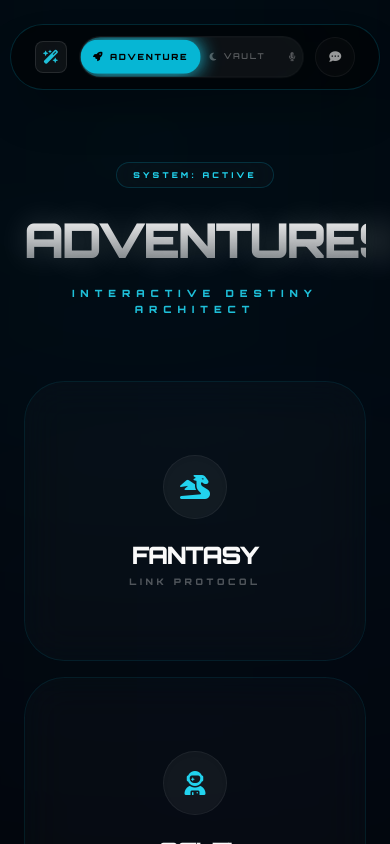
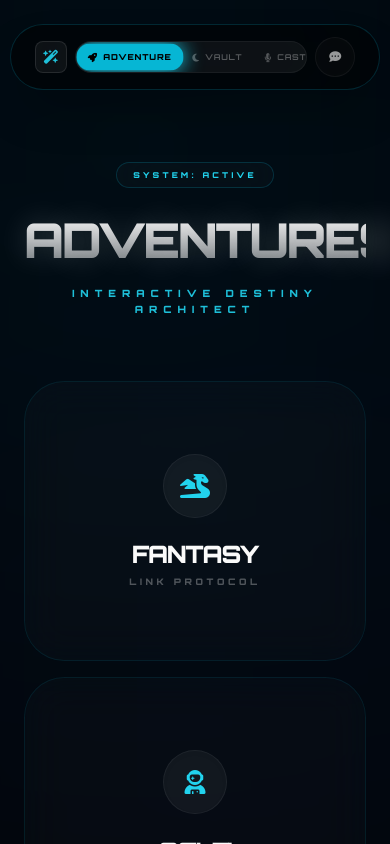
Before and after one commit to sphr503-ai/StoryScape2.0, a React (Vite) app: page / in a window 390 px wide. Shown: the top 844 px of the page. Built offline with nearby package versions, Linux system fonts and the light colour scheme.

Commit message:
style: optimize tab bar layout and spacing
Adjust tab dimensions, typography, and container alignment to improve responsiveness and UI density on smaller screens.

```diff
--- a/App.tsx
+++ b/App.tsx
@@ -126,14 +126,14 @@ interface TabItemProps {
 const TabItem: React.FC<TabItemProps> = ({ active, onClick, label, icon, activeClass }) => (
   <button
     onClick={onClick}
-    className={`px-3 sm:px-5 py-2.5 rounded-full flex items-center gap-2 transition-all duration-500 border border-transparent shrink-0 ${
+    className={`px-2.5 sm:px-4 py-1.5 sm:py-2 rounded-full flex items-center gap-1.5 transition-all duration-500 border border-transparent shrink-0 ${
       active
-        ? `${activeClass} scale-[1.05] z-10 font-black`
+        ? `${activeClass} scale-[1.03] z-10 font-black`
         : 'text-white/30 hover:text-white/60 hover:bg-white/5 font-bold'
     }`}
   >
-    <i className={`fas ${icon} text-[10px]`}></i>
-    <span className="text-[9px] tracking-[0.2em]">{label}</span>
+    <i className={`fas ${icon} text-[9px] sm:text-[10px]`}></i>
+    <span className="text-[8px] sm:text-[9px] tracking-[0.1em] sm:tracking-[0.2em]">{label}</span>
   </button>
 );
 
@@ -242,7 +242,7 @@ const App: React.FC = () => {
             <h1 className="text-sm font-black tracking-tighter hidden lg:block uppercase opacity-90">StoryScape 2.0</h1>
           </div>
 
-          <div className="flex bg-white/5 rounded-full p-1 border border-white/5 scale-90 sm:scale-100 overflow-x-auto no-scrollbar">
+          <div className="flex-1 min-w-0 mx-2 sm:mx-4 flex justify-start md:justify-center bg-white/5 rounded-full p-0.5 sm:p-1 border border-white/5 overflow-x-auto no-scrollbar">
             <TabItem active={activeTab === 'adventures'} onClick={() => setActiveTab('adventures')} label="ADVENTURE" icon="fa-rocket" activeClass={THEMES.adventures.tabActive} />
             <TabItem active={activeTab === 'files'} onClick={() => setActiveTab('files')} label="VAULT" icon="fa-moon" activeClass={THEMES.files.tabActive} />
             <TabItem active={activeTab === 'broadcast'} onClick={() => setActiveTab('broadcast')} label="CAST" icon="fa-microphone-lines" activeClass={THEMES.broadcast.tabActive} />
```
